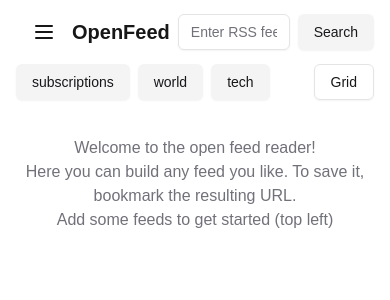
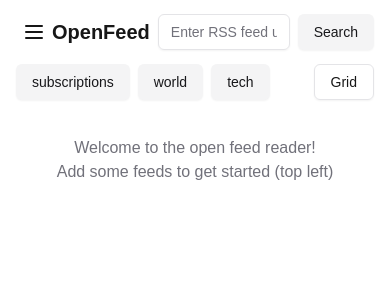
Before and after one commit to JeremieV/feed, a Next.js app: page / in a window 390 px wide. Shown: the top 300 px of the page. Built offline with nearby package versions, Linux system fonts and the light colour scheme.

Commit message:
thought about the API design

```diff
--- a/src/app/Scaffold.tsx
+++ b/src/app/Scaffold.tsx
@@ -48,7 +48,7 @@
 
   const Logo = () => (
     <div className="h-16 flex items-center">
-      <Button variant="ghost" onClick={() => setSidebarOpen(!sidebarOpen)} className="lg:hidden">
+      <Button variant="ghost" size="icon" onClick={() => setSidebarOpen(!sidebarOpen)} className="lg:hidden">
         <span className="sr-only">Open sidebar</span>
         <Menu />
       </Button>
--- a/src/app/Stories.tsx
+++ b/src/app/Stories.tsx
@@ -1,6 +1,6 @@
 "use client"
 
-import { Fragment, useState } from "react";
+import { Fragment, useEffect, useState } from "react";
 import GridView from "./GridView"
 import ListView from "./ListView"
 import { fetchStories } from '@/lib/fetchRSS'
@@ -13,6 +13,10 @@
 export default function Stories({ feeds }: { feeds: string[] }) {
   const [currentPage, setCurrentPage] = useState(1)
   const [view] = useAtom(viewAtom)
+
+  useEffect(() => {
+    setCurrentPage(1)
+  }, [feeds])
 
   const { isPending, error, data: stories } = useQuery({
     queryKey: ['landing', feeds],
@@ -39,7 +43,6 @@
     return (
       <div className="w-full text-center py-4 grow flex flex-col justify-center">
         <p className="text-muted-foreground">Welcome to the open feed reader!</p>
-        <p className="text-muted-foreground">Here you can build any feed you like. To save it, bookmark the resulting URL.</p>
         <p className="text-muted-foreground">Add some feeds to get started (top left)</p>
       </div>
     )
--- /dev/null
+++ b/src/app/api/route.ts
@@ -0,0 +1,50 @@
+import { NextResponse } from 'next/server';
+
+/**
+ * Devto, hacker news, youtube, RSS...
+ */
+// interface Feed {
+//   /** The title has to be unique */
+//   title: string
+//   domain: string
+//   description: string
+
+//   /** Ingest new items to database */
+//   ingest: () => void
+// }
+
+// class RssFeedAdapter {
+//   constructor(private url: string) { }
+
+//   async fetch(): Promise<void> {
+//     // fetch rss feed
+//     // parse feed
+//     // save to database
+//   }
+// }
+
+// const feeds: Feed[] = [
+//   {
+//     title: `Hacker News`,
+//     icon: `https://news.ycombinator.com/favicon.ico`,
+//     description: ``,
+//     ingest: () => { },
+//   },
+//   {
+//     title: `Al Jazeera`,
+//     icon: ``,
+//     description: ``,
+//     ingest: () => { },
+//   }
+// ]
+
+// an endpoint for ingesting all new items from all feed
+
+// list all feeds for a given domain
+
+// an endpoint for searching for a feed (from feed titles and descriptions)
+
+
+export async function GET() {
+  return NextResponse.json({ message: 'Hello, World!' });
+}
```
Also changed, not shown: 1 other file (tests, documents, lock files or other folders).
